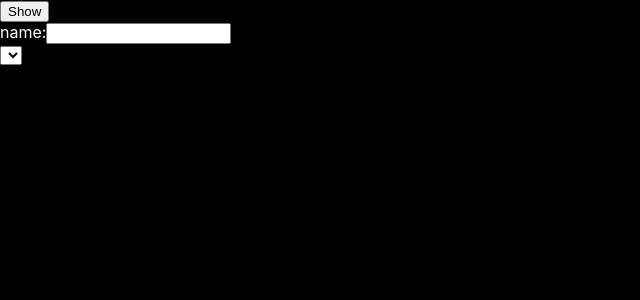
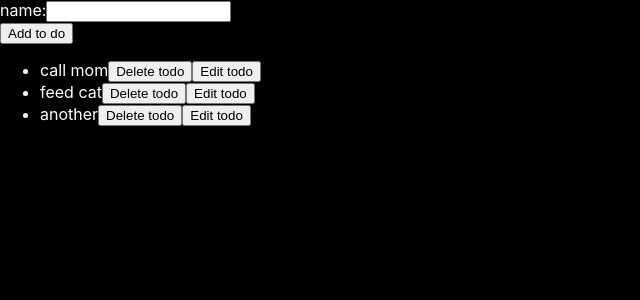
Before and after one commit to AlenaNik/Fictizia, a React (Create React App) app: page / in a window 1280 px wide. Shown: the top 300 px of the page, without its empty margins (0-640 px from the left). Built offline with nearby package versions, Linux system fonts and the light colour scheme.

Commit message:
pintando listas

```diff
--- a/src/App.js
+++ b/src/App.js
@@ -1,54 +1,64 @@
-import React, {Component} from 'react';
-import './App.css';
-import './Users';
-import axios from 'axios';
-
-
+import React, {Component} from 'react'
+import './App.css'
+import List from './List'
 
 class App extends Component {
     state = {
-        show: false,
-        item: [],
-        newInput: null
-    }
+        newInput: '',
+        todos: [
+            { id: 1,
+              text: 'call mom'
+            },
+            { id: 2,
+                text: 'feed cat'
+            },
+            { id: 3,
+            text: 'another'
+            }
+        ]}
 
-    getData = () => {
-        let url = 'https://jsonplaceholder.typicode.com/todos/1'
-        axios.get(url)
-            .then(res => {
-                const item = res.data;
-                this.setState({ item })
-                this.showComponent()
-            })
-            .catch(err => console.log(err, 'its been an error'))
-    }
-
-    showComponent = () => {
-        this.setState({show: !this.state.show})
-    }
 
     handleNameChange = e => {
         this.setState({ newInput: e.target.value.trim()})
+        console.log(this.newInput)
+    }
+
+    addTodo = () => {
+            let todos = [...this.state.todos]
+            todos.push({
+                id: Math.random(),
+                text: this.state.newInput})
+            this.setState({ todos })
+            console.log(todos)
+        }
+
+    deleteTodo = (todoToDelete) => {
+            let todos = this.state.todos.filter(todo => todo.id !== todoToDelete.id)
+             this.setState({ todos })
+             console.log(todos)
+
+            // tlter id = !id
+    }
+    editTodo = (todoToDelete) => {
+            console.log(todoToDelete)
     }
 
 
     render() {
         return (
             <>
-                { this.state.show ? <h1>{this.state.item.id}</h1> : '' }
-                    <button onClick={this.getData}> Show
-                </button>
                 <div>
                     name:
                     <input
                     onChange={this.handleNameChange}
                     value={this.newInput}/>
                 </div>
-                <select>
-                    <option value={this.newInput}>{this.state.newInput}</option>
-                </select>
-
-
+                <button onClick={this.addTodo}>Add to do</button>
+                <List
+                handledelete={this.deleteTodo}
+                handleedit={this.editTodo}
+                todos={this.state.todos}
+            />
             </>
         )
     }
--- /dev/null
+++ b/src/List.js
@@ -0,0 +1,20 @@
+import React from 'react'
+
+
+const List = ( props ) => {
+
+
+return (
+    <ul>
+                {props.todos.map((todo) =>
+                    <li>
+                        {todo.text}
+                        <button onClick={() => props.handledelete(todo)}>Delete todo</button>
+                        <button onClick={() => props.handleedit(todo)}>Edit todo</button>
+                    </li>
+                )}
+                </ul>
+
+)
+}
+export default List
```
